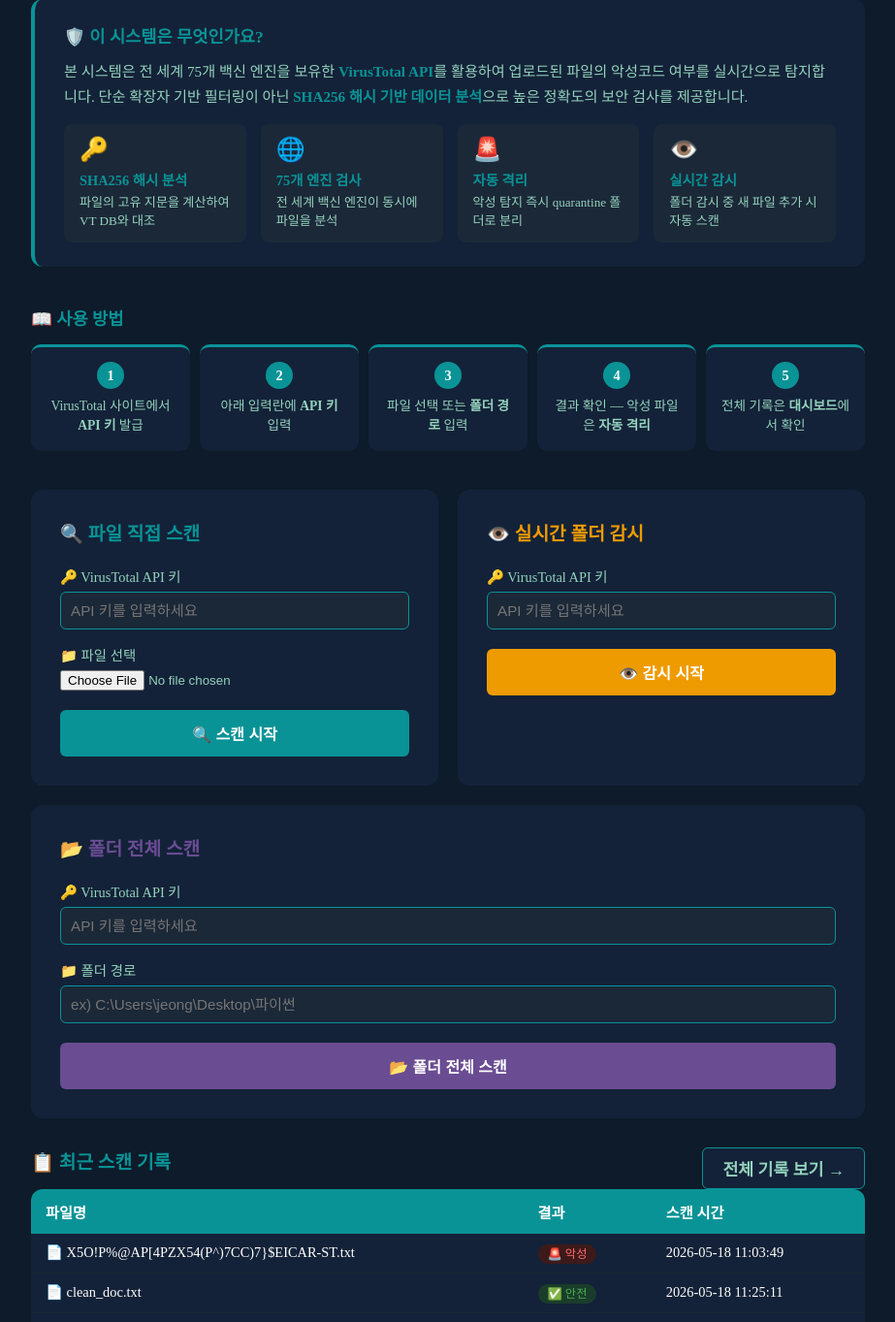
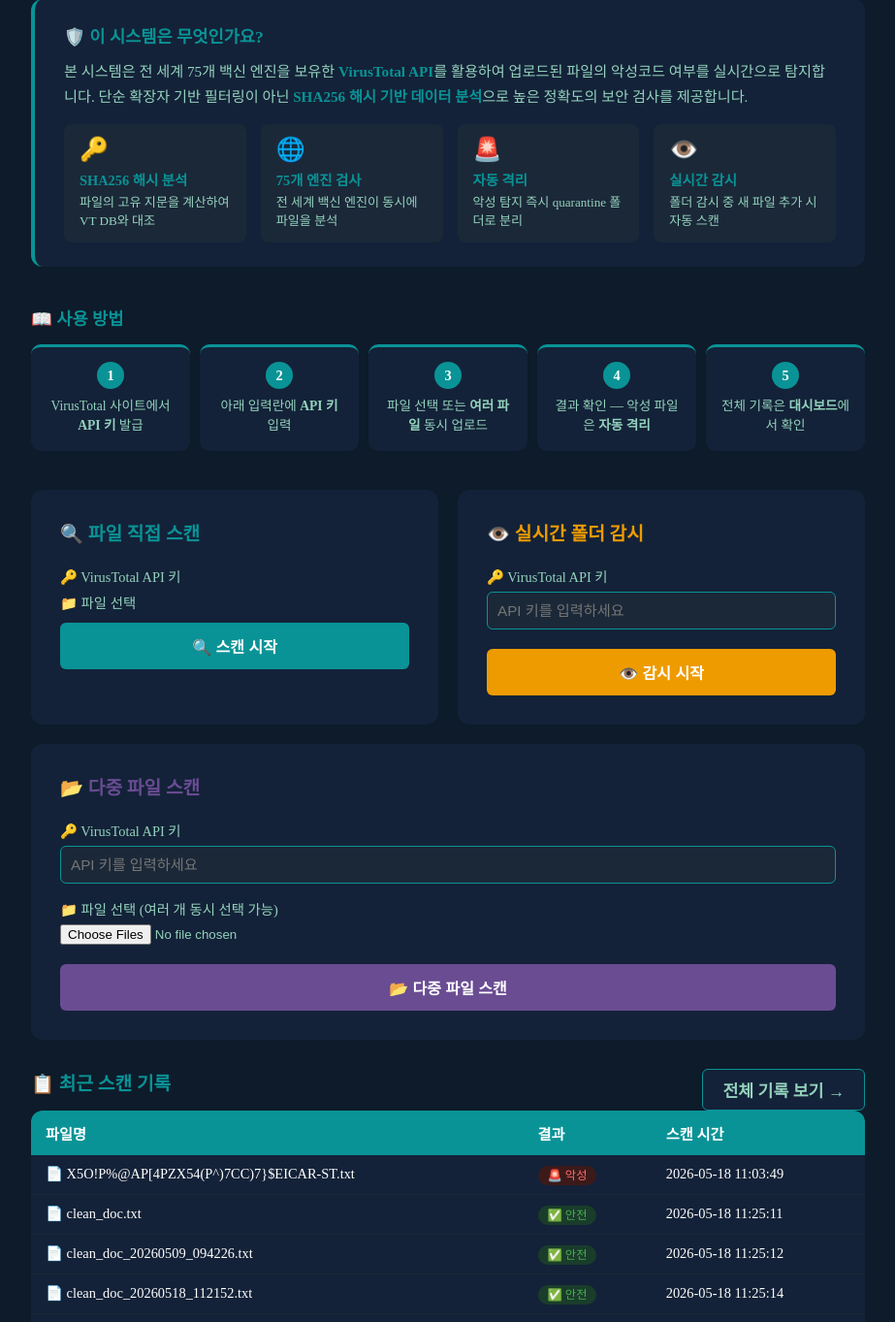
Before and after one commit to a39161026-dotcom/Mokpo-Security_check.py, a Django app: template templates/scanner/index.html in a window 1280 px wide. Shown: the part 154-1517 px from the top of the page at 97% size, without its empty margins (178-1101 px from the left). Run offline with Django 5.2, Linux system fonts and the light colour scheme; the template is opened without the code that fills it: values that come from a table or form of the project are taken from there, others are empty; data comes from the database, SQL or seed files in the repository; parts of the project's set-up code (start-up, migrations or seed data) failed here and were passed over.

Commit message:
다중 파일 스캔 기능으로 변경

```diff
--- a/scanner/forms.py
+++ b/scanner/forms.py
@@ -14,8 +14,8 @@ class FolderScanForm(forms.Form):
         widget=forms.PasswordInput(attrs={'placeholder': 'API 키를 입력하세요'}),
         max_length=100
     )
-    folder_path = forms.CharField(
-        label='폴더 경로',
-        widget=forms.TextInput(attrs={'placeholder': 'ex) C:\\Users\\jeong\\Desktop\\파이썬'}),
-        max_length=500
+    files = forms.FileField(
+        label='파일 선택 (여러 개 가능)',
+        widget=forms.ClearableFileInput(attrs={'multiple': True}),
+        required=False
     )
--- a/templates/scanner/index.html
+++ b/templates/scanner/index.html
@@ -48,7 +48,6 @@
         .result .status { font-size: 1.6em; }
         .watching { background: #1A3A2A; border: 1px solid #EE9B00; padding: 15px; border-radius: 10px; text-align: center; color: #EE9B00; }
 
-        /* 폴더 스캔 결과 테이블 */
         .folder-result { max-width: 860px; margin: 0 auto 30px auto; }
         .folder-result h3 { color: #6A4C93; margin-bottom: 15px; font-size: 1.1em; }
         .folder-result table { width: 100%; border-collapse: collapse; background: #132238; border-radius: 12px; overflow: hidden; }
@@ -71,7 +70,6 @@
     <h1>🔐 파일 보안 스캐너</h1>
     <p class="subtitle">VirusTotal API 기반 실시간 악성코드 탐지 시스템</p>
 
-    <!-- 시스템 소개 -->
     <div class="intro">
         <h2>🛡️ 이 시스템은 무엇인가요?</h2>
         <p>본 시스템은 전 세계 75개 백신 엔진을 보유한 <strong style="color:#0A9396">VirusTotal API</strong>를 활용하여 업로드된 파일의 악성코드 여부를 실시간으로 탐지합니다. 단순 확장자 기반 필터링이 아닌 <strong style="color:#0A9396">SHA256 해시 기반 데이터 분석</strong>으로 높은 정확도의 보안 검사를 제공합니다.</p>
@@ -83,20 +81,18 @@
         </div>
     </div>
 
-    <!-- 사용 방법 -->
     <div class="howto">
         <h2>📖 사용 방법</h2>
         <div class="steps">
             <div class="step"><div class="step-num">1</div><p>VirusTotal 사이트에서 <strong>API 키</strong> 발급</p></div>
             <div class="step"><div class="step-num">2</div><p>아래 입력란에 <strong>API 키</strong> 입력</p></div>
-            <div class="step"><div class="step-num">3</div><p>파일 선택 또는 <strong>폴더 경로</strong> 입력</p></div>
+            <div class="step"><div class="step-num">3</div><p>파일 선택 또는 <strong>여러 파일</strong> 동시 업로드</p></div>
             <div class="step"><div class="step-num">4</div><p>결과 확인 — 악성 파일은 <strong>자동 격리</strong></p></div>
             <div class="step"><div class="step-num">5</div><p>전체 기록은 <strong>대시보드</strong>에서 확인</p></div>
         </div>
     </div>
 
     <div class="top-grid">
-        <!-- 파일 직접 스캔 -->
         <div class="box">
             <h3 style="color:#0A9396">🔍 파일 직접 스캔</h3>
             <form method="post" enctype="multipart/form-data">
@@ -116,7 +112,6 @@
             {% endif %}
         </div>
 
-        <!-- 실시간 감시 -->
         <div class="box">
             <h3 style="color:#EE9B00">👁️ 실시간 폴더 감시</h3>
             {% if is_watching %}
@@ -136,26 +131,25 @@
         </div>
     </div>
 
-    <!-- 폴더 전체 스캔 -->
+    <!-- 다중 파일 스캔 -->
     <div style="max-width:860px; margin: 0 auto 30px auto;">
         <div class="box" style="width:100%;">
-            <h3 style="color:#6A4C93">📂 폴더 전체 스캔</h3>
-            <form method="post">
+            <h3 style="color:#6A4C93">📂 다중 파일 스캔</h3>
+            <form method="post" enctype="multipart/form-data">
                 {% csrf_token %}
                 <input type="hidden" name="action" value="folder_scan">
                 <label>🔑 VirusTotal API 키</label>
-                {{ folder_form.api_key }}
-                <label>📁 폴더 경로</label>
-                {{ folder_form.folder_path }}
-                <button type="submit" class="btn btn-folder">📂 폴더 전체 스캔</button>
+                <input type="password" name="api_key" placeholder="API 키를 입력하세요" style="width:100%; padding:10px; margin-bottom:15px; background:#1B2838; border:1px solid #0A9396; border-radius:6px; color:white;">
+                <label>📁 파일 선택 (여러 개 동시 선택 가능)</label>
+                <input type="file" name="files" multiple style="color:#94D2BD; margin-bottom:15px; width:100%;">
+                <button type="submit" class="btn btn-folder">📂 다중 파일 스캔</button>
             </form>
         </div>
     </div>
 
-    <!-- 폴더 스캔 결과 -->
     {% if folder_results %}
     <div class="folder-result">
-        <h3>📂 폴더 스캔 결과</h3>
+        <h3>📂 다중 파일 스캔 결과</h3>
         <table>
             <thead>
                 <tr>
@@ -175,7 +169,6 @@
     </div>
     {% endif %}
 
-    <!-- 스캔 히스토리 -->
     <div class="history">
         <h3>📋 최근 스캔 기록 <a href="/dashboard/" class="btn-dashboard">전체 기록 보기 →</a></h3>
         {% if logs %}
```
Also changed, not shown: scanner/views.py (+41 -45 lines).
